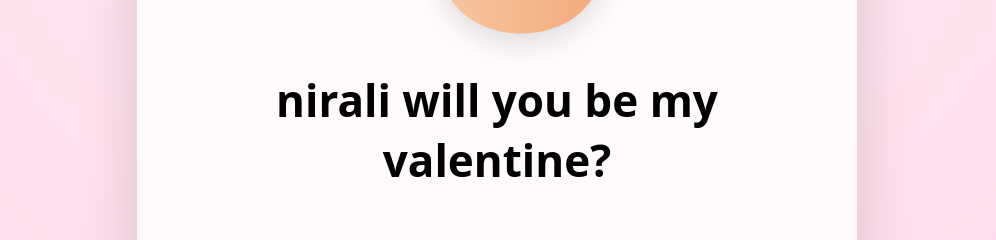
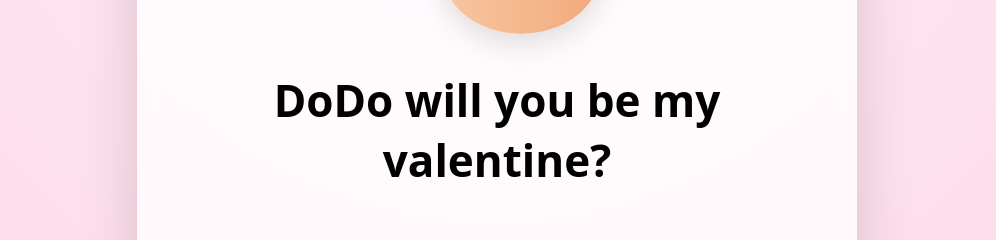
Before and after one commit to guledj/dodoooo, a plain HTML site: page index.html in a window 1280 px wide. Shown: the part 276-516 px from the top of the page, without its empty margins (143-1139 px from the left). Drawn offline with nearby package versions, Linux system fonts and the light colour scheme.

Commit message:
Update index.html

```diff
--- a/index.html
+++ b/index.html
@@ -171,7 +171,7 @@
             fill="#ff7aa2"/>
     </svg>
 
-    <h1>nirali will you be my valentine?</h1>
+    <h1>DoDo will you be my valentine?</h1>
 
     <section class="button-zone" id="zone">
       <button id="yesBtn">Yes</button>
```
